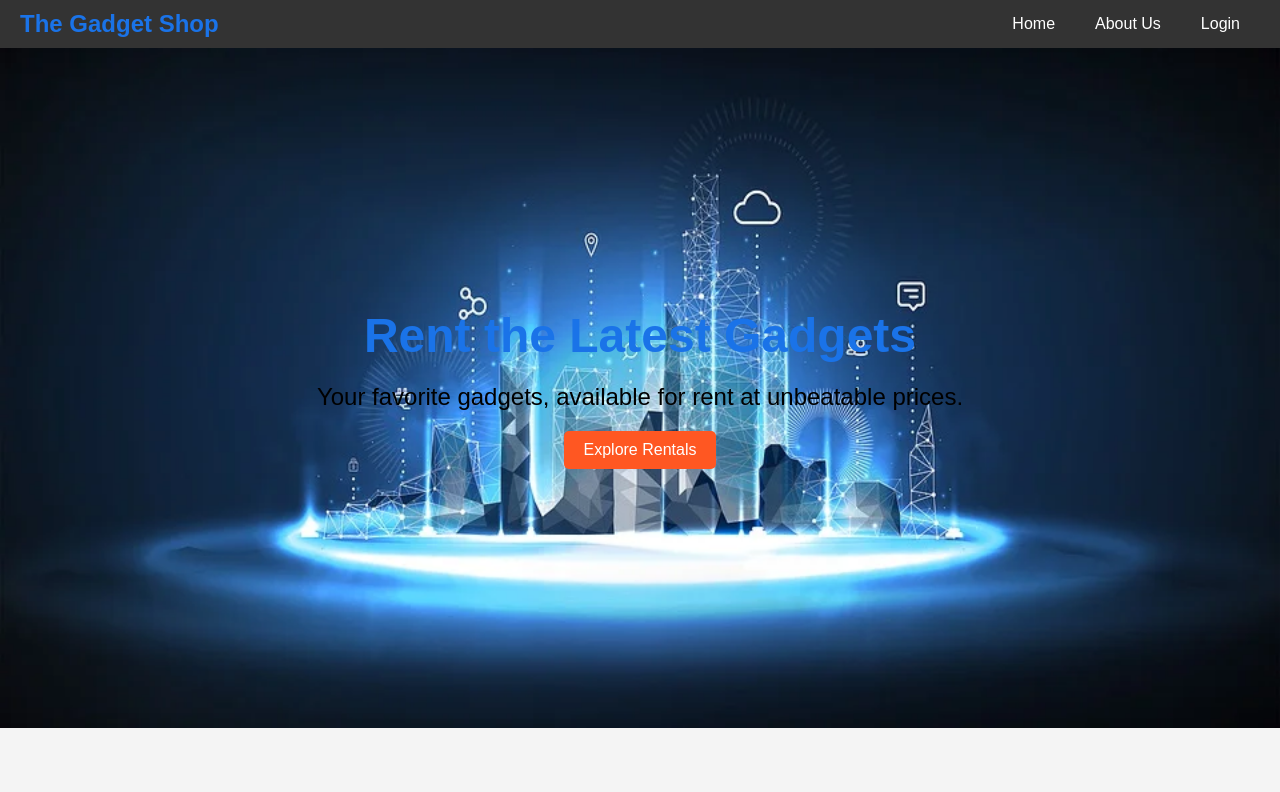
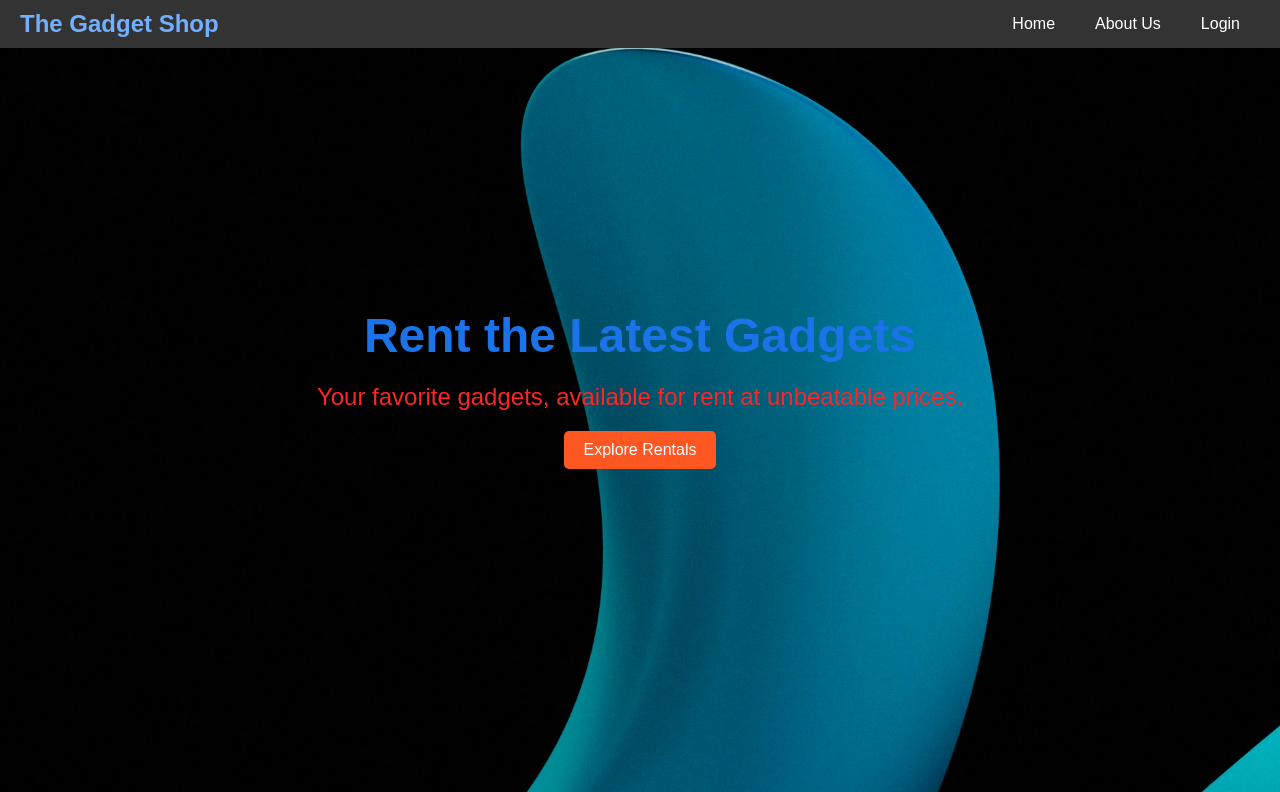
Before and after one commit to waqar074/gadget, a plain HTML site: page index.html in a window 1280 px wide. Shown: the top 792 px of the page. Drawn offline with Linux system fonts and the light colour scheme.

Commit message:
Update index.html

```diff
--- a/index.html
+++ b/index.html
@@ -5,12 +5,13 @@
     <meta name="viewport" content="width=device-width, initial-scale=1.0">
     <title>The Gadget Shop - Landing Page</title>
     <style>
-        /* General Styles */
         body {
             font-family: Arial, sans-serif;
+            background: url('photo/bgh.jpg') no-repeat center center/cover;
             margin: 0;
             padding: 0;
             background-color: #f4f4f4;
+            color: #333;
         }
 
         a {
@@ -31,7 +32,7 @@
         nav .logo {
             font-size: 1.5rem;
             font-weight: bold;
-            color: #1a73e8; /* Blue color for the logo text */
+            color: #72afff; /* Blue color for the logo text */
         }
 
         nav ul {
@@ -58,7 +59,7 @@
 
         /* Hero Section */
         .hero {
-            background: url('photo/bg1.webp') no-repeat center center/cover;
+            /* background: url('photo/bg1.webp') no-repeat center center/cover; */
             color: white;
             height: 80vh;
             display: flex;
@@ -77,7 +78,7 @@
         .hero p {
             font-size: 1.5rem;
             margin: 20px 0;
-            color: #000; /* Black color for the hero paragraph */
+            color: #ff2525; /* Black color for the hero paragraph */
         }
 
         .hero button {
```
